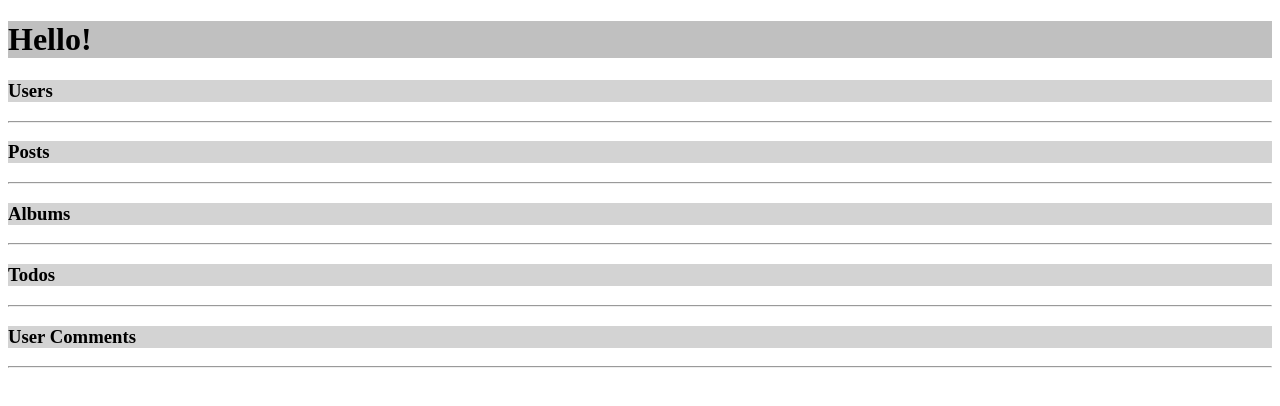
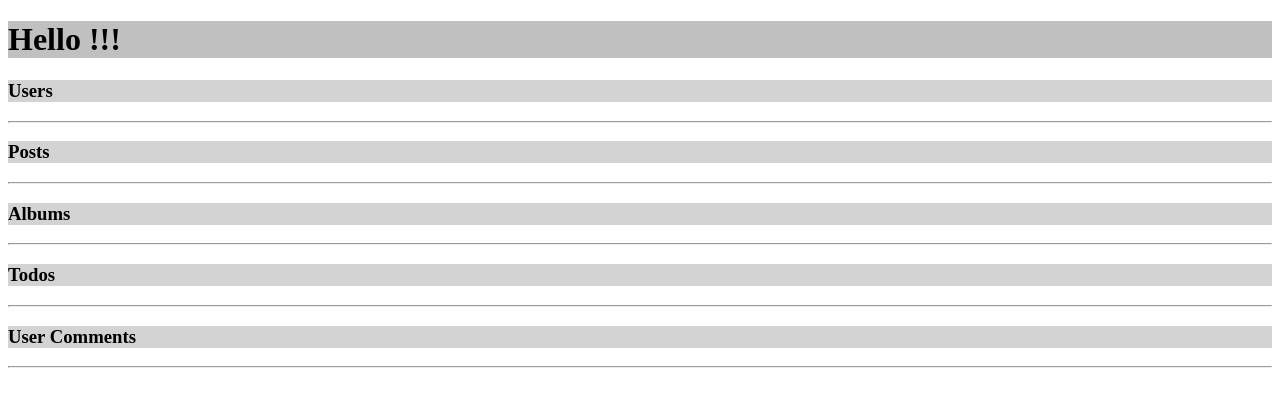
Before and after one commit to VolodymyrStyk/AngularModule, an Angular app: page / in a window 1280 px wide. Shown: the top 406 px of the page. Built offline with nearby package versions, Linux system fonts and the light colour scheme; no server answers.

Commit message:
update project

```diff
--- a/src/app/app.component.ts
+++ b/src/app/app.component.ts
@@ -6,7 +6,7 @@ import {Component} from '@angular/core';
   styleUrls: ['app.component.css']
 })
 export class AppComponent {
-  greeting: string = 'Hello!';
+  greeting: string = 'Hello !!!';
   users: string = 'Users';
   posts: string = 'Posts';
   albums: string = 'Albums';
```
